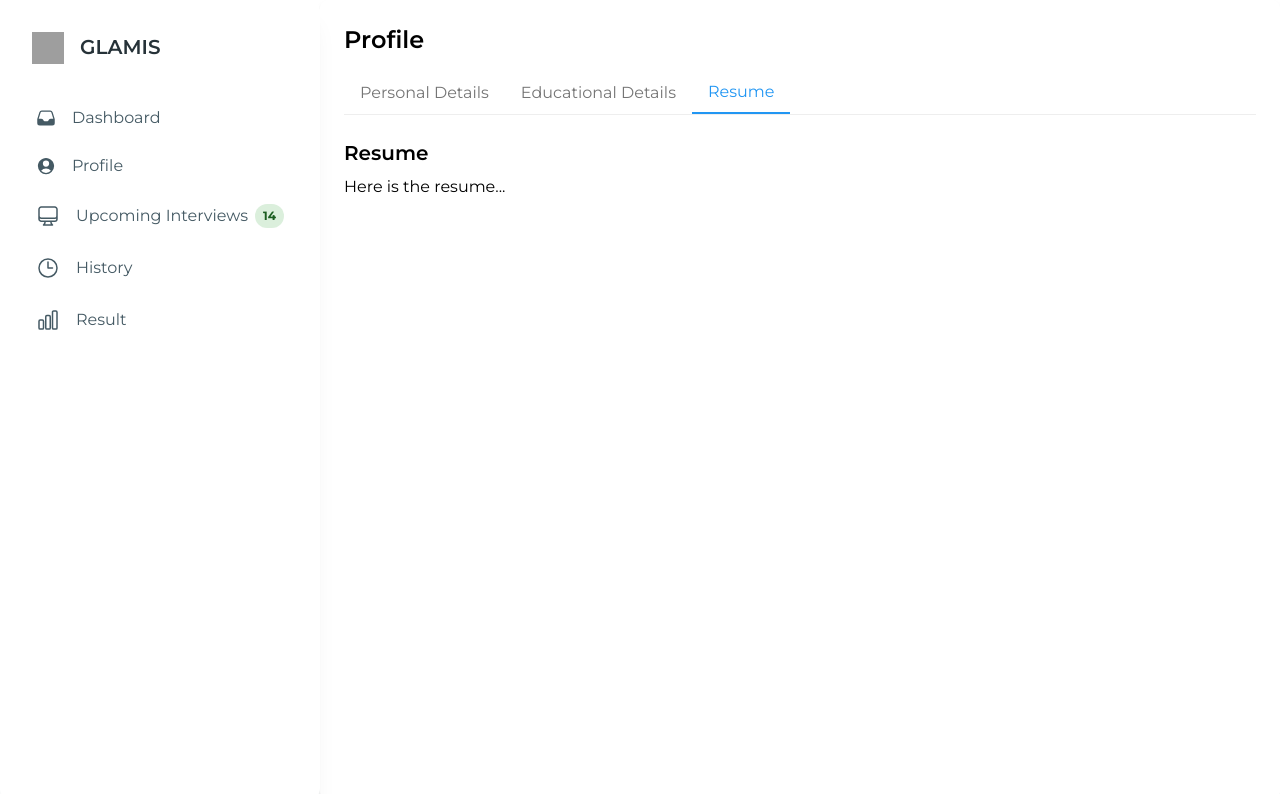
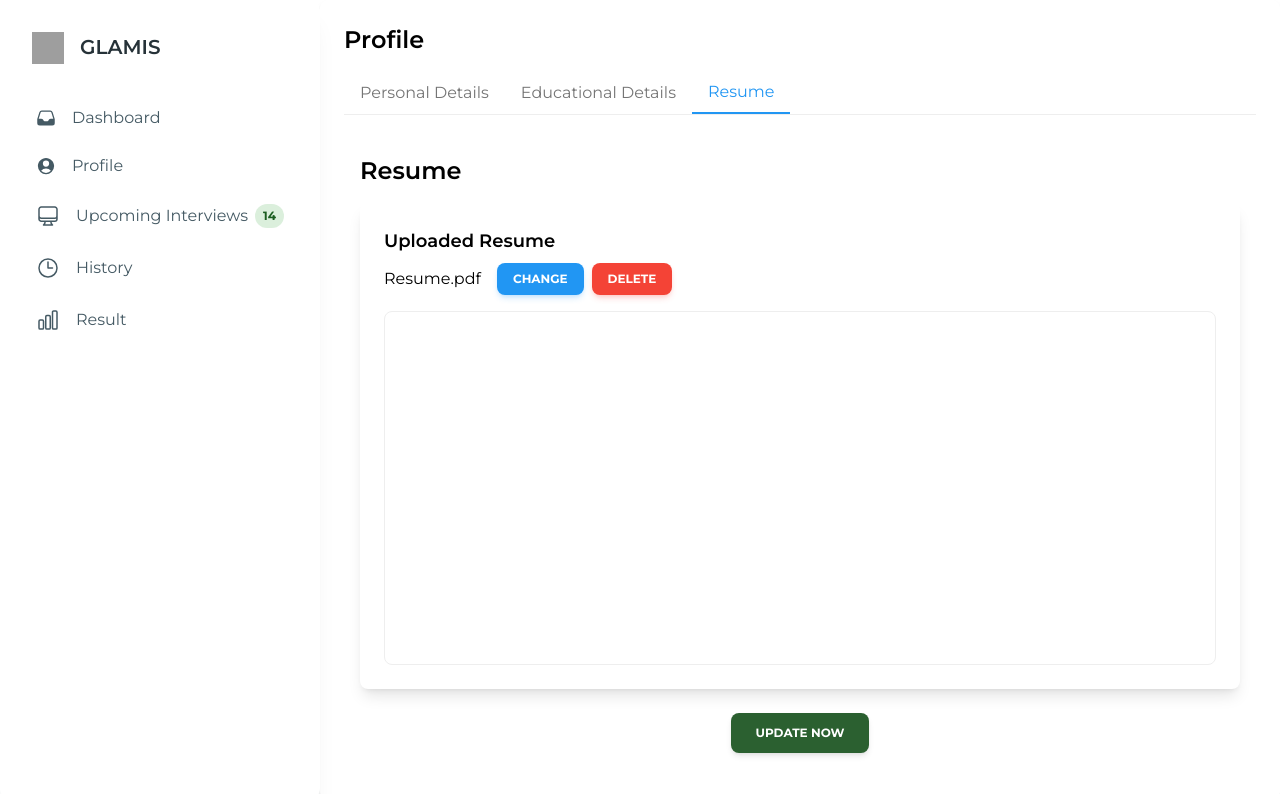
Before and after one commit to naitikshaxma/glamis_test, a React (Vite) app in the folder client/: page /dashboard in a window 1280 px wide. Both pictures are taken after a click on the button "Resume". Shown: the top 794 px of the page. Built offline with nearby package versions, Linux system fonts and the light colour scheme; grey boxes are pictures that could not be loaded; a web font is replaced by a local one.

Commit message:
Added Resume

```diff
--- a/client/src/components/profile/PersonalDetails.jsx
+++ b/client/src/components/profile/PersonalDetails.jsx
@@ -25,8 +25,13 @@ const PersonalDetails = () => (
         <div className="grid grid-cols-1 gap-6 mt-6">
             <div className="bg-white p-6 rounded-lg shadow-lg">
                 <h3 className="text-lg font-semibold mb-2">Phone Number</h3>
-                <input type="text" pattern="[0-9]*" value="+91" readOnly className="w-1/12 p-2 border rounded text-center" />
-                <input type="text" pattern="[0-9]*" value="1234567890" className="w-11/12 p-2 border rounded" />
+                <div className="flex">
+                    <div className="flex w-1/12 border rounded p-2 mr-2">
+                        <img className='mr-2 h-10' src="https://img.icons8.com/color/48/india.png" alt="india" />
+                        <input type="text" pattern="[0-9]*" value="+91" readOnly />
+                    </div>
+                    <input type="text" pattern="[0-9]*" value="1234567890" className="w-11/12 p-2 border rounded" />
+                </div>
             </div>
             <div className="mt-4 flex justify-center">
                 <Button className="bg-[#2b6030] hover:bg-[#1c3d1f]" ripple={true}>
--- a/client/src/components/profile/Resume.jsx
+++ b/client/src/components/profile/Resume.jsx
@@ -0,0 +1,38 @@
+import { Button } from '@material-tailwind/react';
+import SamplePDF from '../../assets/sample.pdf';
+
+
+const Resume = () => (
+    <div className="p-4">
+        <h2 className="text-2xl font-semibold mb-4">Resume</h2>
+        <div className="grid gap-6">
+            <div className="bg-white p-6 rounded-lg shadow-lg">
+                <h3 className="text-lg font-semibold mb-2">Uploaded Resume</h3>
+                <div className="flex items-center mb-4">
+                    <span className="mr-4">Resume.pdf</span>
+                    <Button color="blue" size="sm" className="mr-2" ripple={true}>
+                        Change
+                    </Button>
+                    <Button color="red" size="sm" ripple={true}>
+                        Delete
+                    </Button>
+                </div>
+                <div className="border rounded-lg overflow-hidden">
+                    <iframe
+                        src={SamplePDF}
+                        title="Resume Preview"
+                        className="w-full h-[22rem]"
+                    ></iframe>
+                </div>
+            </div>
+        </div>
+
+        <div className="mt-6 flex justify-center">
+            <Button className="bg-[#2b6030] hover:bg-[#1c3d1f]" ripple={true}>
+                Update Now
+            </Button>
+        </div>
+    </div>
+);
+
+export default Resume;
--- a/client/src/pages/Profile.jsx
+++ b/client/src/pages/Profile.jsx
@@ -1,6 +1,7 @@
 import React, { useState } from 'react';
 import PersonalDetails from '../components/profile/PersonalDetails';
 import EducationalDetails from '../components/profile/EducationsDetails';
+import Resume from '../components/profile/Resume';
 
 const ProfilePage = () => {
     const [activeTab, setActiveTab] = useState('personal');
@@ -48,25 +49,4 @@ const ProfilePage = () => {
     );
 };
 
-// const PersonalDetails = () => (
-//     <div>
-//         <h2 className="text-xl font-semibold mb-2">Personal Details</h2>
-//         <p>Here are the personal details...</p>
-//     </div>
-// );
-
-// const EducationalDetails = () => (
-//     <div>
-//         <h2 className="text-xl font-semibold mb-2">Educational Details</h2>
-//         <p>Here are the educational details...</p>
-//     </div>
-// );
-
-const Resume = () => (
-    <div>
-        <h2 className="text-xl font-semibold mb-2">Resume</h2>
-        <p>Here is the resume...</p>
-    </div>
-);
-
 export default ProfilePage;
```
Also changed, not shown: 1 other file (tests, documents, lock files or other folders).
